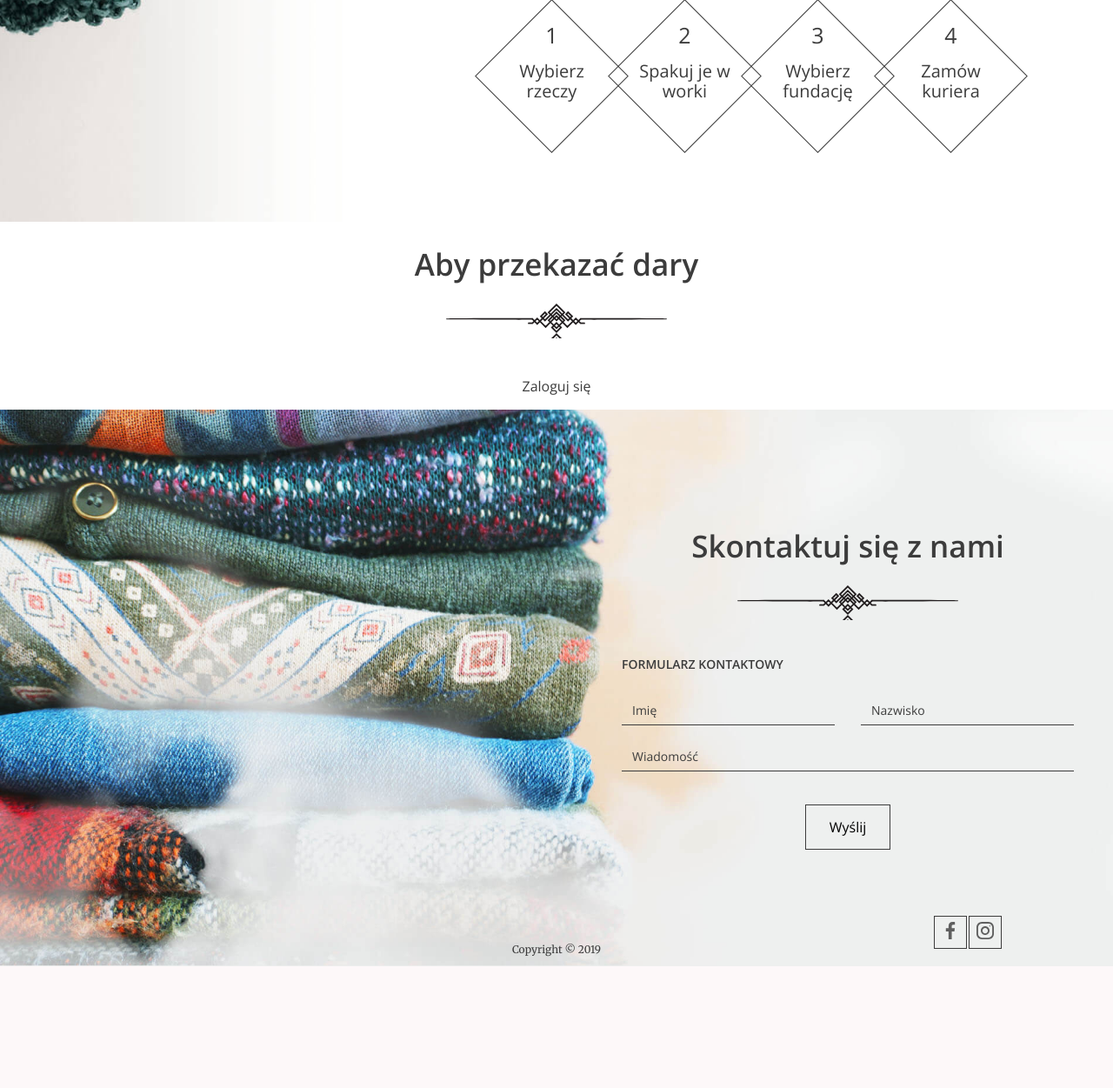
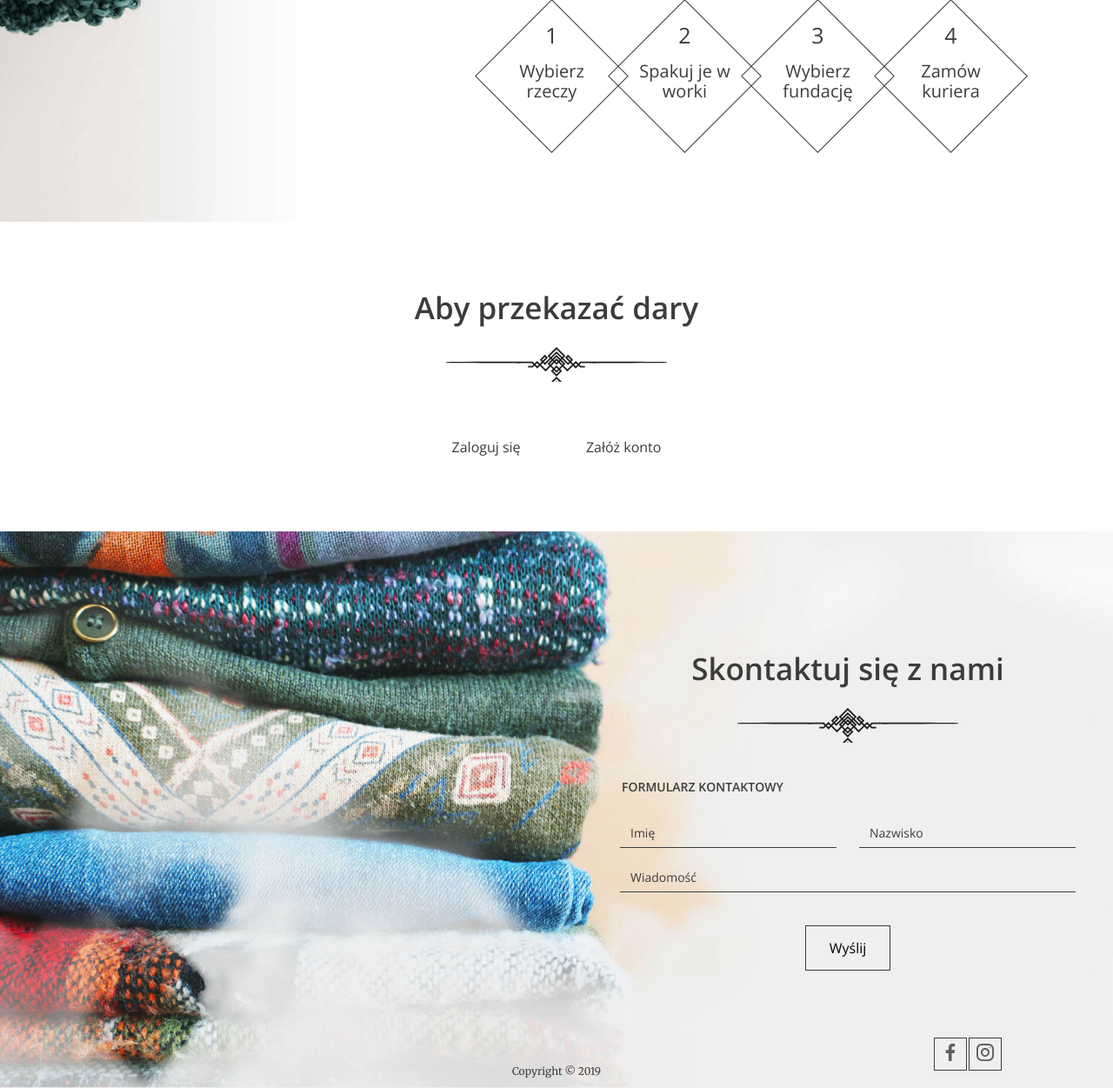
Before and after one commit to NataliaSzymczyk/proj_portfo, a Django app: page /add-donation/ in a window 1280 px wide. Shown: the part 545-1796 px from the top of the page at 87% size. Before the commit the page ends 1656 px from the top, so only its background shows below. Run offline with Django 3.2, Linux system fonts and the light colour scheme.

Commit message:
nicer look

```diff
--- a/charity_donation/templates/base.html
+++ b/charity_donation/templates/base.html
@@ -14,7 +14,6 @@
 
   {% endblock %}
 
-
     <footer>
       <div id="contact" class="contact">
         <h2>Skontaktuj się z nami</h2>
@@ -23,9 +22,7 @@
             {% csrf_token %}
           <div class="form-group form-group--50"><input type="text" name="name" placeholder="Imię" /></div>
           <div class="form-group form-group--50"><input type="text" name="surname" placeholder="Nazwisko" /></div>
-
           <div class="form-group"><textarea name="message" placeholder="Wiadomość" rows="1"></textarea></div>
-
           <button class="btn" type="submit">Wyślij</button>
         </form>
       </div>
--- a/charity_donation/templates/form-confirmation.html
+++ b/charity_donation/templates/form-confirmation.html
@@ -2,7 +2,6 @@
 {% load static %}
 {% block content %}
     <header class="header--form-page">
-
     {% include 'nav.html' %}
 
       <div class="slogan container container--90">
@@ -13,5 +12,4 @@
       </div>
     </header>
 
-
   {% endblock %}
--- a/charity_donation/templates/form.html
+++ b/charity_donation/templates/form.html
@@ -2,7 +2,6 @@
 {% load static %}
 {% block content %}
     <header class="header--form-page">
-
     {% include 'nav.html' %}
 
       <div class="slogan container container--90">
@@ -55,26 +54,20 @@
 
       <div class="form--steps-container">
         <div class="form--steps-counter">Krok <span>1</span>/5</div>
-
         <form id="donation" method="post">
           <!-- STEP 1: class .active is switching steps -->
-
           {% csrf_token %}
           <div data-step="1" class="active">
             <h3>Zaznacz co chcesz oddać:</h3>
-
               {% for element in categories %}
               <div class="form-group form-group--checkbox">
               <label>
                 <input type="checkbox" class="moje-pole" name="categories" value="{{ element.id }}" id="{{ element.id }}"/>
-
                 <span class="checkbox"></span>
                 <span class="description">{{ element.name }}</span>
               </label>
             </div>
             {% endfor %}
-
-
             <div class="form-group form-group--buttons">
               <button id="idz-dalej" type="button" class="btn next-step">Dalej</button>
             </div>
@@ -83,21 +76,17 @@
           <!-- STEP 2 -->
           <div data-step="2">
             <h3>Podaj liczbę 60l worków, w które spakowałeś/aś rzeczy:</h3>
-
             <div class="form-group form-group--inline">
               <label>
                 Liczba 60l worków:
                 <input type="number" name="bags" id="bags" step="1" min="1" />
               </label>
             </div>
-
             <div class="form-group form-group--buttons">
               <button type="button" class="btn prev-step">Wstecz</button>
               <button type="button" class="btn next-step">Dalej</button>
             </div>
           </div>
-
-
 
           <!-- STEP 3 -->
           <div data-step="3">
@@ -124,7 +113,6 @@
             </div>
             {% endfor %}
 
-
             <div class="form-group form-group--buttons">
               <button type="button" class="btn prev-step">Wstecz</button>
               <button type="button" class="btn next-step">Dalej</button>
@@ -141,11 +129,9 @@
                 <div class="form-group form-group--inline">
                   <label> Ulica <input type="text" name="address" id="address" /> </label>
                 </div>
-
                 <div class="form-group form-group--inline">
                   <label> Miasto <input type="text" name="city" id="city" /> </label>
                 </div>
-
                 <div class="form-group form-group--inline">
                   <label>
                     Kod pocztowy <input type="text" name="postcode" id="postcode" />
@@ -163,13 +149,10 @@
                 <h4>Termin odbioru</h4>
                 <div class="form-group form-group--inline">
                   <label> Data <input type="date" name="date"  id="date" /> </label>
-
                 </div>
-
                 <div class="form-group form-group--inline">
                   <label> Godzina <input type="time" name="time" id="time" /> </label>
                 </div>
-
                 <div class="form-group form-group--inline">
                   <label>
                     Uwagi dla kuriera
@@ -187,7 +170,6 @@
           <!-- STEP 5 -->
           <div data-step="5">
             <h3>Podsumowanie Twojej darowizny</h3>
-
             <div class="summary">
               <div class="form-section">
                 <h4>Oddajesz:</h4>
@@ -196,7 +178,6 @@
                     <span class="icon icon-bag"></span>
                     <span class="summary--text" id="donation-bags"> </span>
                   </li>
-
                   <li>
                     <span class="icon icon-hand"></span>
                     <span class="summary--text" id="donation-organization"> </span>
@@ -232,15 +213,16 @@
             </div>
           </div>
         </form>
-
       </div>
     </section>
     {% else %}
-            <div class="form-group form-group--buttons">
-                <div class="about-us--text"><h2>Aby przekazać dary</h2>
-          <a href="{% url 'login' %}" class="btn btn--without-border">Zaloguj się</a>
-</div>
-        </div>
+         <section class="login-page">
+             <h2>Aby przekazać dary</h2>
+              <ul class="help--buttons">
+          <li><a href="{% url 'login' %}" class="btn btn--without-border">Zaloguj się</a></li>
+          <li><a href="{% url 'register' %}" class="btn btn--without-border">Załóż konto</a></li>
+              </ul>
+         </section>
     {% endif %}
 
   {% endblock %}
--- a/charity_donation/templates/login.html
+++ b/charity_donation/templates/login.html
@@ -16,7 +16,6 @@
               <input type="password" name="password" placeholder="Hasło" />
               <a href="{% url 'password_reset' %}" class="btn btn--small btn--without-border reset-password">Zapomniane hasło?</a>
             </div>
-
             <div class="form-group form-group--buttons">
                   <button class="btn" type="submit">Zaloguj się</button>
           <a href="{% url 'register' %}" class="btn btn--without-border">Załóż konto</a>
--- a/charity_donation/templates/nav.html
+++ b/charity_donation/templates/nav.html
@@ -8,7 +8,7 @@
               <li><a href="{% url 'user-edit' %}">Ustawienia</a></li>
                 {% if request.user.is_superuser %}
               <li><a href="{% url 'admin:index' %}">Panel admina</a></li>
-                    {% endif %}
+                {% endif %}
               <li><a href="{% url 'logout' %}">Wyloguj</a></li>
             </ul>
           </li>
--- a/charity_donation/templates/password_reset_done.html
+++ b/charity_donation/templates/password_reset_done.html
@@ -3,7 +3,6 @@
 {% block content %}
 
 <div class="container">
-
 	<div class="d-flex flex-column">
 		  <p class="m-auto p-2" style="font-size: small">
 		    Na adres podany przez Ciebie wysłaliśmy email aktywacyjny. Sprawdź skrzynkę odbiorczą.
--- a/charity_donation/templates/password_reset_form.html
+++ b/charity_donation/templates/password_reset_form.html
@@ -3,7 +3,6 @@
 {% block content %}
     <header>
         {% include 'nav.html' %}
-
 
     <br><br><br>
       <div class="slogan container container--90">
@@ -20,8 +19,6 @@
         </form>
         </div>
       </div>
-
   </header>
 
-
 {% endblock %}
--- a/charity_donation/templates/user-edit-pass.html
+++ b/charity_donation/templates/user-edit-pass.html
@@ -6,8 +6,8 @@
 
     <section class="login-page">
       {% if msg %} <h2>{{ msg }}</h2>{% else %}<h2>Zmień hasło:</h2>{% endif %}
-        <br>
-         <form action="" method="post">
+
+         <form action="" method="post" class="steps">
           {% csrf_token %}
           <div class="form-group">
             {{ form.as_p }}
@@ -16,5 +16,4 @@
 
     </section>
     </header>
-
   {% endblock %}
--- a/static/css/style.css
+++ b/static/css/style.css
@@ -525,8 +525,8 @@ form {
 /* line 5, scss/modules/_forms.scss */
 form .form-group {
   width: 100%;
-  padding: 0 15px;
-  margin-bottom: 20px;
+  padding: 0 13px;
+  margin-bottom: 18px;
 }
 
 /* line 10, scss/modules/_forms.scss */
```
Also changed, not shown: charity_donation/templates/index.html (+10 -17 lines), charity_donation/templates/password_reset_complete.html (+11 -13 lines), charity_donation/templates/password_reset_confirm.html (+3 -6 lines), charity_donation/templates/user-edit.html (+4 -7 lines), charity_donation/templates/user-profile.html (+5 -14 lines). Lines whose indentation alone changed are shown as unchanged.
